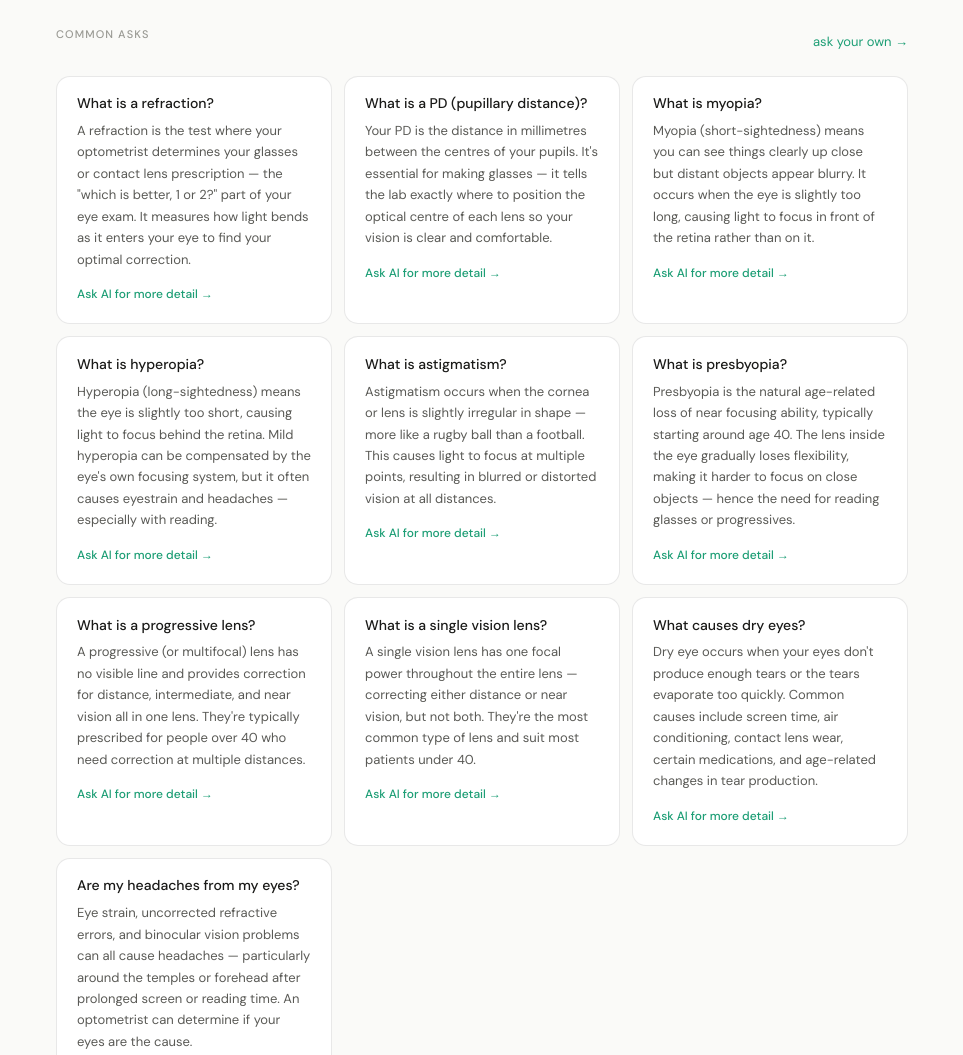
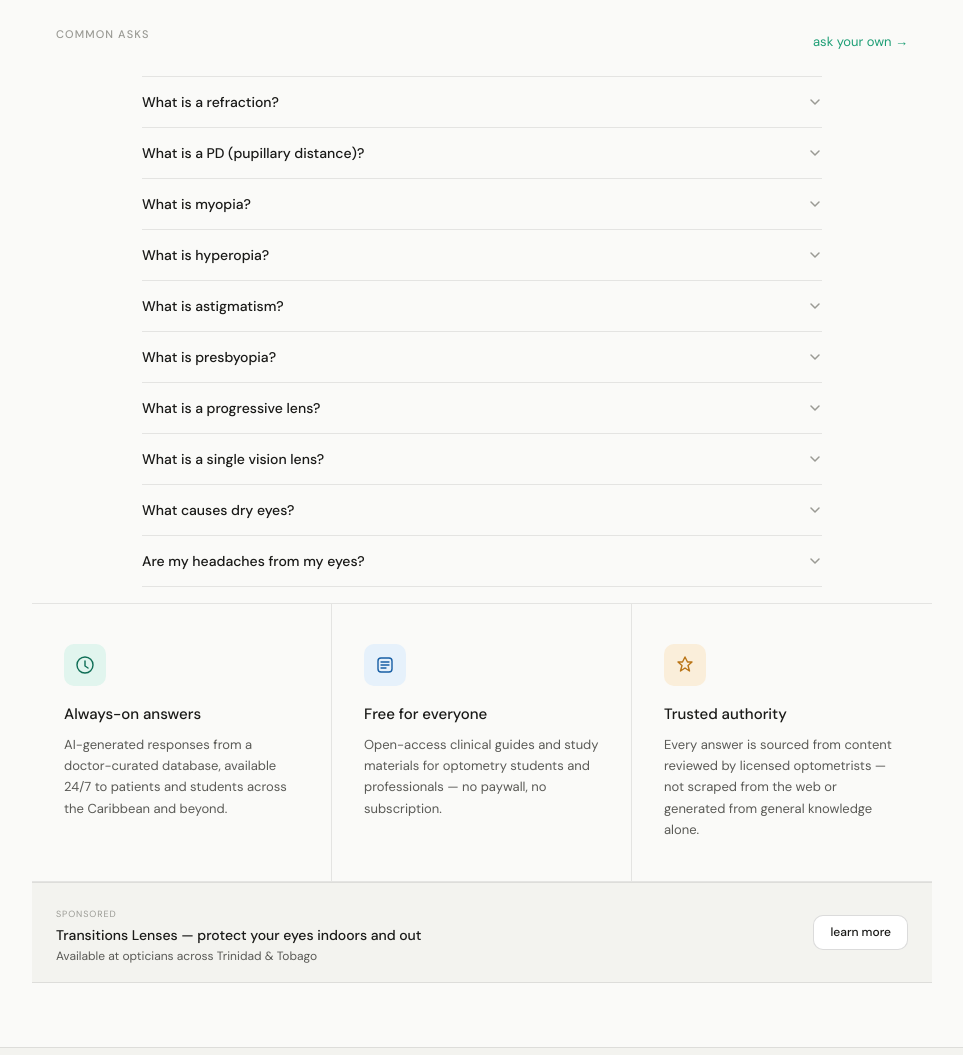
Before and after one commit to bevorey/askanoptom, a website: page frontend/index.html in a window 1280 px wide. Shown: the part 1460-2515 px from the top of the page, without its empty margins (158-1121 px from the left). Drawn offline with Linux system fonts and the light colour scheme.

Commit message:
asksupdates

```diff
--- a/frontend/css/style.css
+++ b/frontend/css/style.css
@@ -653,8 +653,6 @@ img { max-width: 100%; }
   border: 1px solid var(--border);
   border-radius: var(--radius-xl);
   padding: 1.5rem;
-  position: sticky;
-  top: 80px;
 }
 .consult-card-icon { font-size: 24px; margin-bottom: 10px; }
 .consult-card-title {
@@ -749,3 +747,49 @@ img { max-width: 100%; }
   background: var(--teal);
   flex-shrink: 0;
 }
+
+/* ── FAQ ACCORDION ───────────────────────── */
+.faq-accordion {
+  max-width: 680px;
+  margin: 0 auto;
+}
+.faq-item {
+  border-bottom: 1px solid var(--border);
+}
+.faq-item:first-child { border-top: 1px solid var(--border); }
+.faq-trigger {
+  width: 100%;
+  display: flex;
+  align-items: center;
+  justify-content: space-between;
+  padding: 1rem 0;
+  background: none;
+  border: none;
+  cursor: pointer;
+  font-family: var(--font-body);
+  font-size: 14px;
+  font-weight: 500;
+  color: var(--text-primary);
+  text-align: left;
+  gap: 12px;
+  transition: color var(--transition);
+}
+.faq-trigger:hover { color: var(--teal); }
+.faq-chevron {
+  flex-shrink: 0;
+  color: var(--text-tertiary);
+  transition: transform 0.2s ease;
+}
+.faq-open .faq-chevron { transform: rotate(180deg); color: var(--teal); }
+.faq-open .faq-trigger { color: var(--teal); }
+.faq-body {
+  display: none;
+  padding-bottom: 1rem;
+}
+.faq-open .faq-body { display: block; }
+.faq-body p {
+  font-size: 13px;
+  color: var(--text-secondary);
+  line-height: 1.7;
+  margin-bottom: 8px;
+}
--- a/frontend/index.html
+++ b/frontend/index.html
@@ -148,66 +148,116 @@
       <div class="section-label">common asks</div>
       <a href="index.html" class="section-link">ask your own →</a>
     </div>
-    <div class="faq-grid">
+    <div class="faq-accordion">
 
-      <div class="faq-card">
-        <h3 class="faq-q">What is a refraction?</h3>
-        <p class="faq-a">A refraction is the test where your optometrist determines your glasses or contact lens prescription — the "which is better, 1 or 2?" part of your eye exam. It measures how light bends as it enters your eye to find your optimal correction.</p>
+      <div class="faq-item">
+        <button class="faq-trigger" onclick="toggleFaq(this)">
+          <span>What is a refraction?</span>
+          <svg class="faq-chevron" width="14" height="14" viewBox="0 0 14 14" fill="none"><path d="M3 5l4 4 4-4" stroke="currentColor" stroke-width="1.5" stroke-linecap="round" stroke-linejoin="round"/></svg>
+        </button>
+        <div class="faq-body">
+          <p>A refraction is the test where your optometrist determines your glasses or contact lens prescription — the "which is better, 1 or 2?" part of your eye exam. It measures how light bends as it enters your eye to find your optimal correction.</p>
           <a href="question.html?q=What+is+a+refraction%3F" class="faq-ask">Ask AI for more detail →</a>
         </div>
+      </div>
 
-      <div class="faq-card">
-        <h3 class="faq-q">What is a PD (pupillary distance)?</h3>
-        <p class="faq-a">Your PD is the distance in millimetres between the centres of your pupils. It's essential for making glasses — it tells the lab exactly where to position the optical centre of each lens so your vision is clear and comfortable.</p>
+      <div class="faq-item">
+        <button class="faq-trigger" onclick="toggleFaq(this)">
+          <span>What is a PD (pupillary distance)?</span>
+          <svg class="faq-chevron" width="14" height="14" viewBox="0 0 14 14" fill="none"><path d="M3 5l4 4 4-4" stroke="currentColor" stroke-width="1.5" stroke-linecap="round" stroke-linejoin="round"/></svg>
+        </button>
+        <div class="faq-body">
+          <p>Your PD is the distance in millimetres between the centres of your pupils. It's essential for making glasses — it tells the lab exactly where to position the optical centre of each lens so your vision is clear and comfortable.</p>
           <a href="question.html?q=What+is+pupillary+distance+PD%3F" class="faq-ask">Ask AI for more detail →</a>
         </div>
+      </div>
 
-      <div class="faq-card">
-        <h3 class="faq-q">What is myopia?</h3>
-        <p class="faq-a">Myopia (short-sightedness) means you can see things clearly up close but distant objects appear blurry. It occurs when the eye is slightly too long, causing light to focus in front of the retina rather than on it.</p>
+      <div class="faq-item">
+        <button class="faq-trigger" onclick="toggleFaq(this)">
+          <span>What is myopia?</span>
+          <svg class="faq-chevron" width="14" height="14" viewBox="0 0 14 14" fill="none"><path d="M3 5l4 4 4-4" stroke="currentColor" stroke-width="1.5" stroke-linecap="round" stroke-linejoin="round"/></svg>
+        </button>
+        <div class="faq-body">
+          <p>Myopia (short-sightedness) means you can see things clearly up close but distant objects appear blurry. It occurs when the eye is slightly too long, causing light to focus in front of the retina rather than on it.</p>
           <a href="question.html?q=What+is+myopia%3F" class="faq-ask">Ask AI for more detail →</a>
         </div>
+      </div>
 
-      <div class="faq-card">
-        <h3 class="faq-q">What is hyperopia?</h3>
-        <p class="faq-a">Hyperopia (long-sightedness) means the eye is slightly too short, causing light to focus behind the retina. Mild hyperopia can be compensated by the eye's own focusing system, but it often causes eyestrain and headaches — especially with reading.</p>
+      <div class="faq-item">
+        <button class="faq-trigger" onclick="toggleFaq(this)">
+          <span>What is hyperopia?</span>
+          <svg class="faq-chevron" width="14" height="14" viewBox="0 0 14 14" fill="none"><path d="M3 5l4 4 4-4" stroke="currentColor" stroke-width="1.5" stroke-linecap="round" stroke-linejoin="round"/></svg>
+        </button>
+        <div class="faq-body">
+          <p>Hyperopia (long-sightedness) means the eye is slightly too short, causing light to focus behind the retina. Mild hyperopia can be compensated by the eye's own focusing system, but it often causes eyestrain and headaches — especially with reading.</p>
           <a href="question.html?q=What+is+hyperopia%3F" class="faq-ask">Ask AI for more detail →</a>
         </div>
+      </div>
 
-      <div class="faq-card">
-        <h3 class="faq-q">What is astigmatism?</h3>
-        <p class="faq-a">Astigmatism occurs when the cornea or lens is slightly irregular in shape — more like a rugby ball than a football. This causes light to focus at multiple points, resulting in blurred or distorted vision at all distances.</p>
+      <div class="faq-item">
+        <button class="faq-trigger" onclick="toggleFaq(this)">
+          <span>What is astigmatism?</span>
+          <svg class="faq-chevron" width="14" height="14" viewBox="0 0 14 14" fill="none"><path d="M3 5l4 4 4-4" stroke="currentColor" stroke-width="1.5" stroke-linecap="round" stroke-linejoin="round"/></svg>
+        </button>
+        <div class="faq-body">
+          <p>Astigmatism occurs when the cornea or lens is slightly irregular in shape — more like a rugby ball than a football. This causes light to focus at multiple points, resulting in blurred or distorted vision at all distances.</p>
           <a href="question.html?q=What+is+astigmatism%3F" class="faq-ask">Ask AI for more detail →</a>
         </div>
+      </div>
 
-      <div class="faq-card">
-        <h3 class="faq-q">What is presbyopia?</h3>
-        <p class="faq-a">Presbyopia is the natural age-related loss of near focusing ability, typically starting around age 40. The lens inside the eye gradually loses flexibility, making it harder to focus on close objects — hence the need for reading glasses or progressives.</p>
+      <div class="faq-item">
+        <button class="faq-trigger" onclick="toggleFaq(this)">
+          <span>What is presbyopia?</span>
+          <svg class="faq-chevron" width="14" height="14" viewBox="0 0 14 14" fill="none"><path d="M3 5l4 4 4-4" stroke="currentColor" stroke-width="1.5" stroke-linecap="round" stroke-linejoin="round"/></svg>
+        </button>
+        <div class="faq-body">
+          <p>Presbyopia is the natural age-related loss of near focusing ability, typically starting around age 40. The lens inside the eye gradually loses flexibility, making it harder to focus on close objects — hence the need for reading glasses or progressives.</p>
           <a href="question.html?q=What+is+presbyopia%3F" class="faq-ask">Ask AI for more detail →</a>
         </div>
+      </div>
 
-      <div class="faq-card">
-        <h3 class="faq-q">What is a progressive lens?</h3>
-        <p class="faq-a">A progressive (or multifocal) lens has no visible line and provides correction for distance, intermediate, and near vision all in one lens. They're typically prescribed for people over 40 who need correction at multiple distances.</p>
+      <div class="faq-item">
+        <button class="faq-trigger" onclick="toggleFaq(this)">
+          <span>What is a progressive lens?</span>
+          <svg class="faq-chevron" width="14" height="14" viewBox="0 0 14 14" fill="none"><path d="M3 5l4 4 4-4" stroke="currentColor" stroke-width="1.5" stroke-linecap="round" stroke-linejoin="round"/></svg>
+        </button>
+        <div class="faq-body">
+          <p>A progressive (or multifocal) lens has no visible line and provides correction for distance, intermediate, and near vision all in one lens. Typically prescribed for people over 40 who need correction at multiple distances.</p>
           <a href="question.html?q=What+is+a+progressive+lens%3F" class="faq-ask">Ask AI for more detail →</a>
         </div>
+      </div>
 
-      <div class="faq-card">
-        <h3 class="faq-q">What is a single vision lens?</h3>
-        <p class="faq-a">A single vision lens has one focal power throughout the entire lens — correcting either distance or near vision, but not both. They're the most common type of lens and suit most patients under 40.</p>
+      <div class="faq-item">
+        <button class="faq-trigger" onclick="toggleFaq(this)">
+          <span>What is a single vision lens?</span>
+          <svg class="faq-chevron" width="14" height="14" viewBox="0 0 14 14" fill="none"><path d="M3 5l4 4 4-4" stroke="currentColor" stroke-width="1.5" stroke-linecap="round" stroke-linejoin="round"/></svg>
+        </button>
+        <div class="faq-body">
+          <p>A single vision lens has one focal power throughout — correcting either distance or near vision, but not both. The most common lens type, suitable for most patients under 40.</p>
           <a href="question.html?q=What+is+a+single+vision+lens%3F" class="faq-ask">Ask AI for more detail →</a>
         </div>
+      </div>
 
-      <div class="faq-card">
-        <h3 class="faq-q">What causes dry eyes?</h3>
-        <p class="faq-a">Dry eye occurs when your eyes don't produce enough tears or the tears evaporate too quickly. Common causes include screen time, air conditioning, contact lens wear, certain medications, and age-related changes in tear production.</p>
+      <div class="faq-item">
+        <button class="faq-trigger" onclick="toggleFaq(this)">
+          <span>What causes dry eyes?</span>
+          <svg class="faq-chevron" width="14" height="14" viewBox="0 0 14 14" fill="none"><path d="M3 5l4 4 4-4" stroke="currentColor" stroke-width="1.5" stroke-linecap="round" stroke-linejoin="round"/></svg>
+        </button>
+        <div class="faq-body">
+          <p>Dry eye occurs when your eyes don't produce enough tears or the tears evaporate too quickly. Common causes include screen time, air conditioning, contact lens wear, certain medications, and age-related changes in tear production.</p>
           <a href="question.html?q=What+causes+dry+eyes%3F" class="faq-ask">Ask AI for more detail →</a>
         </div>
+      </div>
 
-      <div class="faq-card">
-        <h3 class="faq-q">Are my headaches from my eyes?</h3>
-        <p class="faq-a">Eye strain, uncorrected refractive errors, and binocular vision problems can all cause headaches — particularly around the temples or forehead after prolonged screen or reading time. An optometrist can determine if your eyes are the cause.</p>
+      <div class="faq-item">
+        <button class="faq-trigger" onclick="toggleFaq(this)">
+          <span>Are my headaches from my eyes?</span>
+          <svg class="faq-chevron" width="14" height="14" viewBox="0 0 14 14" fill="none"><path d="M3 5l4 4 4-4" stroke="currentColor" stroke-width="1.5" stroke-linecap="round" stroke-linejoin="round"/></svg>
+        </button>
+        <div class="faq-body">
+          <p>Eye strain, uncorrected refractive errors, and binocular vision problems can all cause headaches — particularly around the temples or forehead after prolonged screen or reading time. An optometrist can determine if your eyes are the cause.</p>
           <a href="question.html?q=Can+eye+problems+cause+headaches%3F" class="faq-ask">Ask AI for more detail →</a>
+        </div>
       </div>
 
     </div>
@@ -270,5 +320,15 @@
   </footer>
 
   <script src="js/main.js"></script>
+  <script>
+    function toggleFaq(trigger) {
+      const item = trigger.closest('.faq-item');
+      const isOpen = item.classList.contains('faq-open');
+      // Close all
+      document.querySelectorAll('.faq-item.faq-open').forEach(el => el.classList.remove('faq-open'));
+      // Open this one if it wasn't open
+      if (!isOpen) item.classList.add('faq-open');
+    }
+  </script>
 </body>
 </html>
```
Lines whose indentation alone changed are shown as unchanged.
